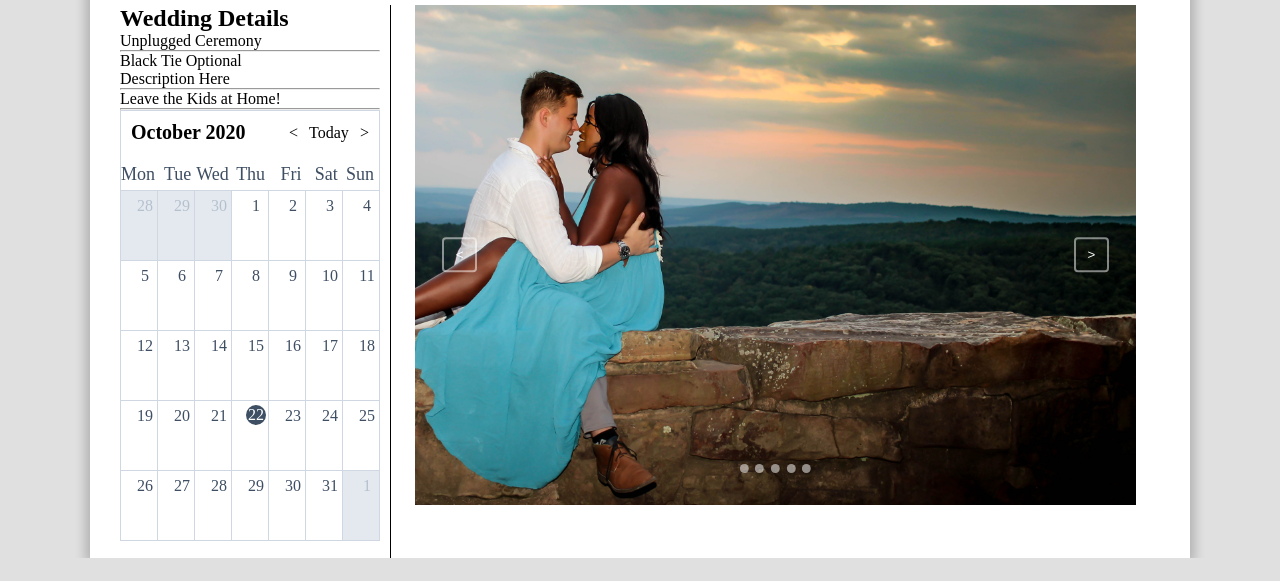
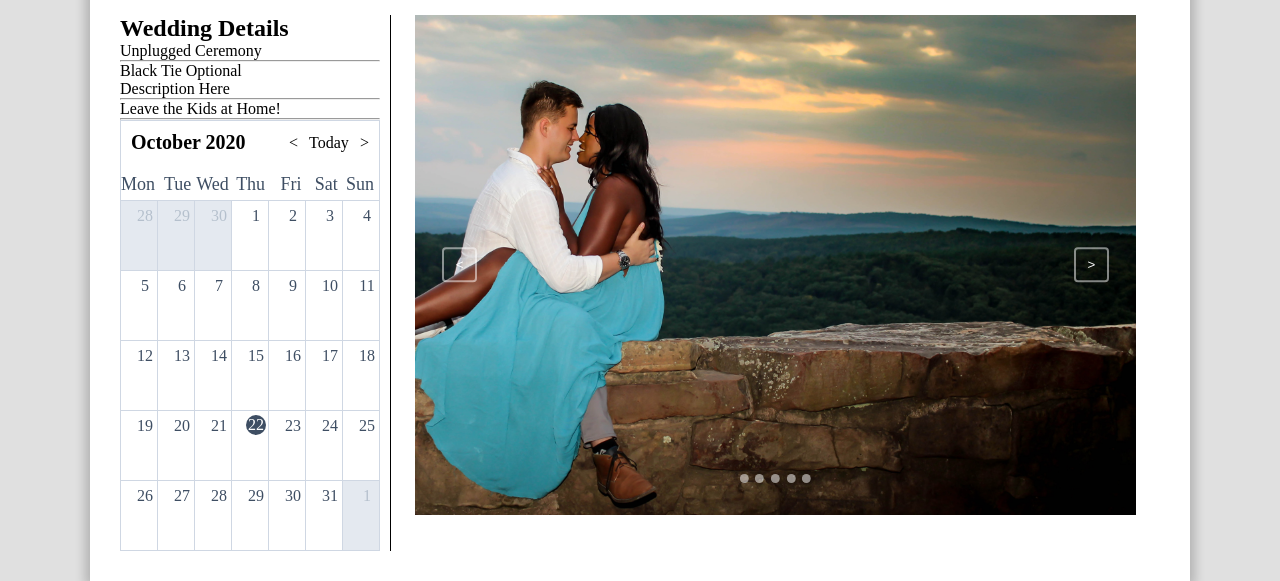
Before and after one commit to manderson21/OurWeddingWebsite, a website built with webpack: page src/index.html in a window 1280 px wide. Shown: the part 262-843 px from the top of the page. Before the commit the page ends 820 px from the top, so only its background shows below. Built offline with nearby package versions, Linux system fonts and the light colour scheme.

Commit message:
Changed body height to min-height 100% so that the body will grow with its content. Also added padding and margin for aesthetics

```diff
--- a/src/assets/common.blocks/body/body.css
+++ b/src/assets/common.blocks/body/body.css
@@ -1,9 +1,9 @@
 .body {
     min-width: min-content;
     max-width: 1100px;
-    height: 100%;
-    margin: 20px auto 0 auto;
-    padding: 0 30px;
+    min-height: 100%;
+    margin: 20px auto 20px auto;
+    padding: 10px 30px 30px 30px;
 
     background-color: #fff;
     box-shadow: 0 0 10px 5px rgba(0, 0, 0, 0.2);
```
